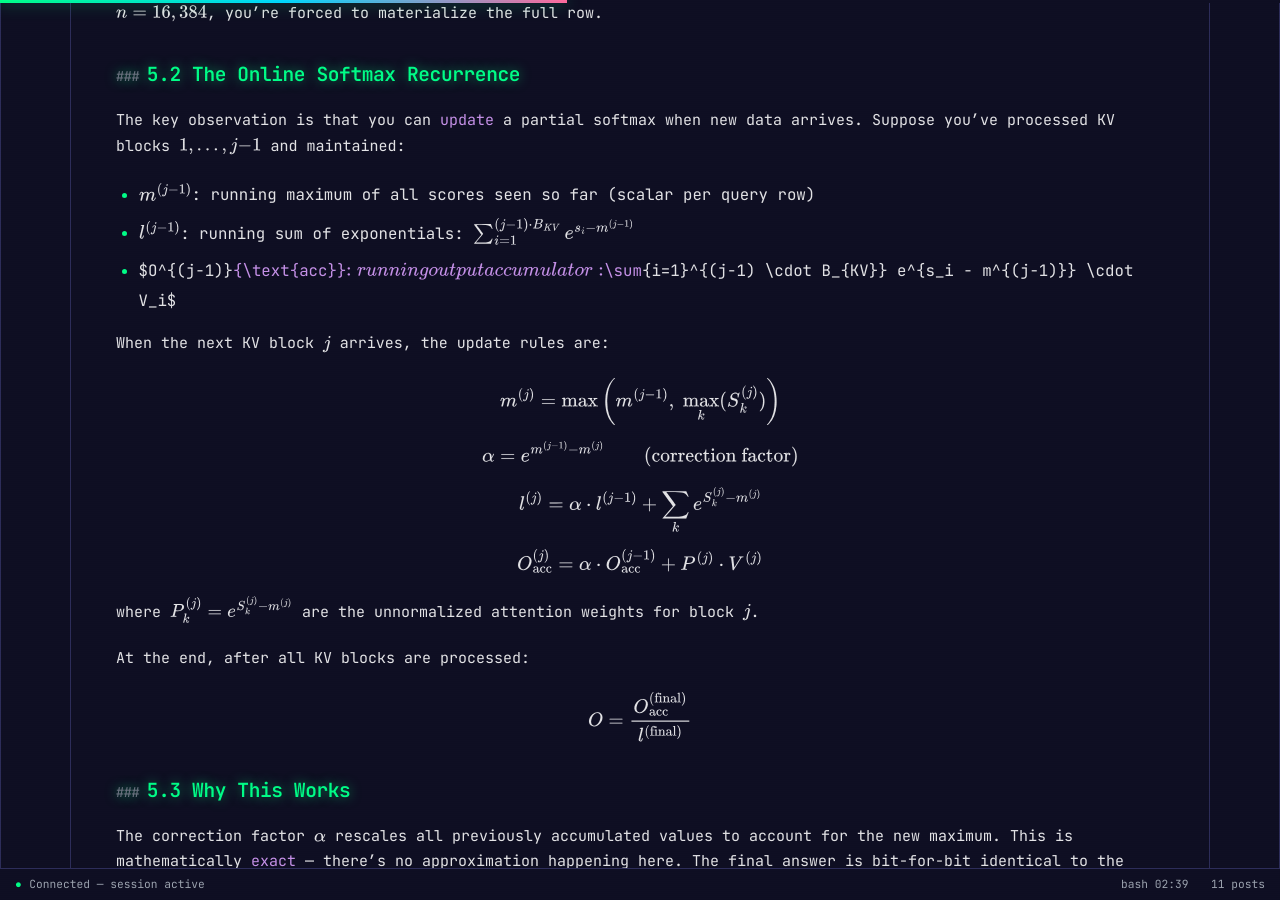
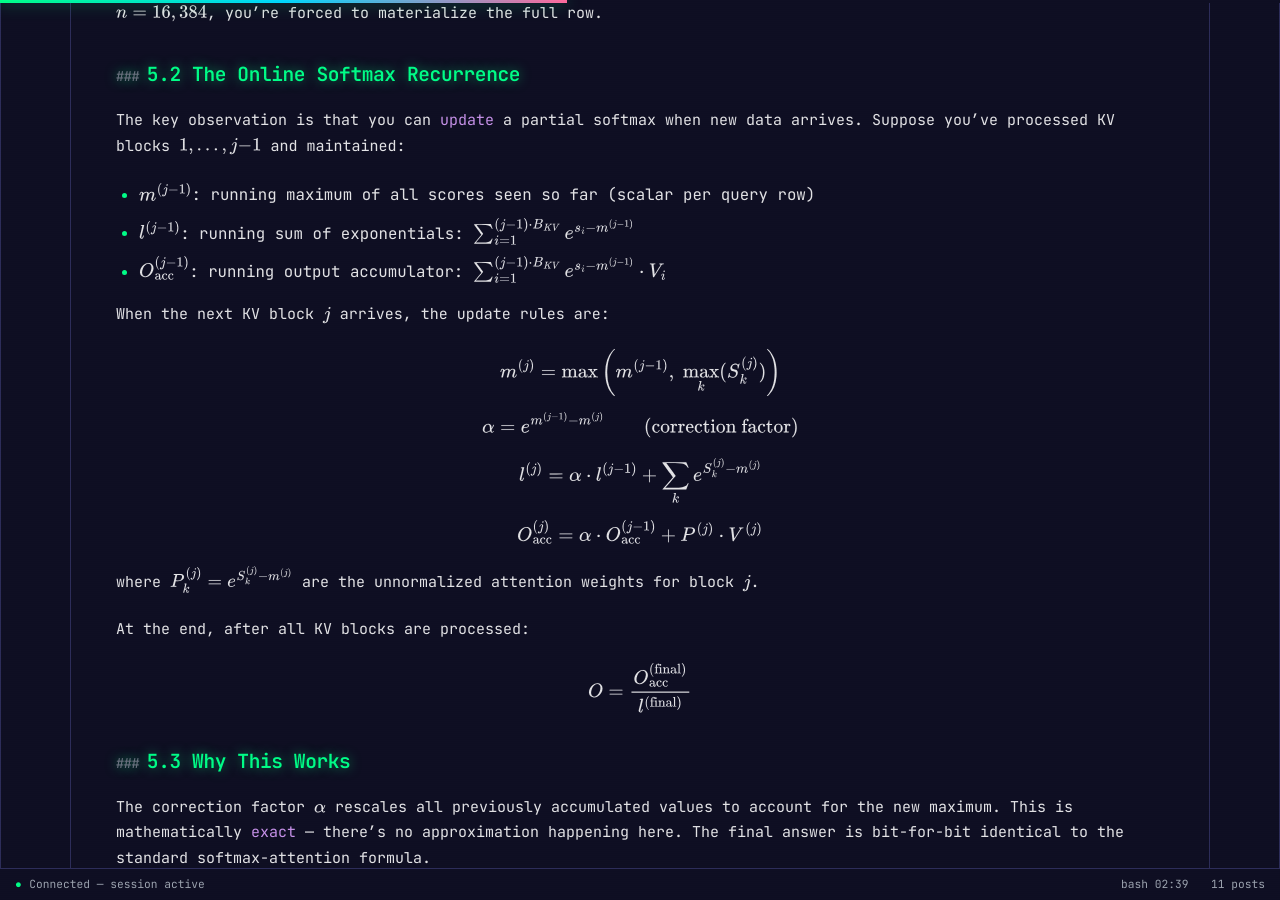
Before and after one commit to keshan/keshan.github.io, a Jekyll site: the page built from _posts/2026-04-21-Implementing-a-fast-attention-fusion-kernel.md, in a window 1280 px wide and 900 px high, scrolled down 12395 px. Built offline with Jekyll 4.4.1, drawn with Linux system fonts in a browser that asks for light colours; comment, search, counter and statistics services are not loaded.

```diff
--- a/_posts/2026-04-21-Implementing-a-fast-attention-fusion-kernel.md
+++ b/_posts/2026-04-21-Implementing-a-fast-attention-fusion-kernel.md
@@ -234,7 +234,7 @@ The key observation is that you can *update* a partial softmax when new data arr
 
 - $m^{(j-1)}$: running maximum of all scores seen so far (scalar per query row)
 - $l^{(j-1)}$: running sum of exponentials: $\sum_{i=1}^{(j-1) \cdot B_{KV}} e^{s_i - m^{(j-1)}}$
-- $O^{(j-1)}_{\text{acc}}$: running output accumulator: $\sum_{i=1}^{(j-1) \cdot B_{KV}} e^{s_i - m^{(j-1)}} \cdot V_i$
+- $O_{\text{acc}}^{(j-1)}$: running output accumulator: $\sum_{i=1}^{(j-1) \cdot B_{KV}} e^{s_i - m^{(j-1)}} \cdot V_i$
 
 When the next KV block $j$ arrives, the update rules are:
 
```
